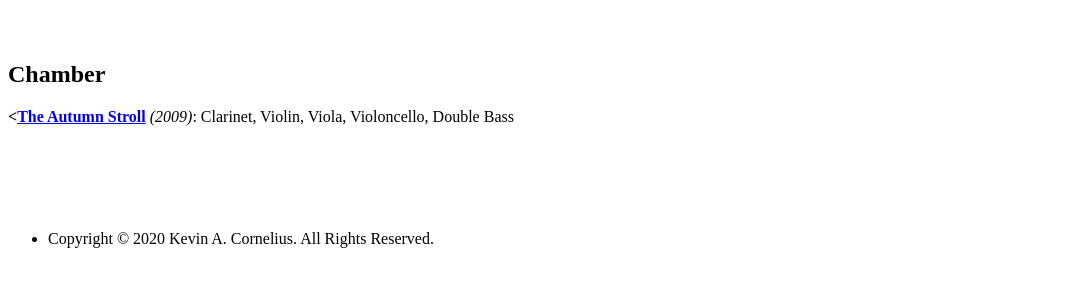
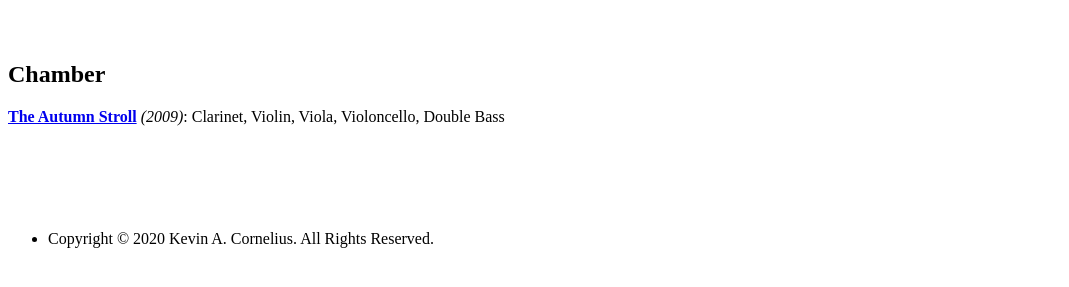
Before and after one commit to kevinacornelius/kevinacornelius.github.io, a Jekyll site: the page built from sheet-music/index.html, in a window 1280 px wide. Shown: the part 263-550 px from the top of the page, without its empty margins (0-1069 px from the left). Built offline with Jekyll 4.4.1, drawn with Linux system fonts in a browser that asks for light colours; nearby versions of some CDN libraries.

Commit message:
Update index.html

```diff
--- a/sheet-music/index.html
+++ b/sheet-music/index.html
@@ -8,7 +8,7 @@
 <p>All sheet music that is available for purchase is listed below. If you plan buy more a single work, use <a href="https://store.kevinacornelius.com/">this store link</a> instead. Thanks for supporting my music!</p>
     <br/><br/>
 <h2>Chamber</h2>
-<p class="indent"><strong><<a href="https://gum.co/FuImA" href="_blank">The Autumn Stroll</a></strong> <em>(2009)</em>: Clarinet, Violin, Viola, Violoncello, Double Bass</p>
+<p class="indent"><strong><a href="https://gum.co/FuImA" target="_blank">The Autumn Stroll</a></strong> <em>(2009)</em>: Clarinet, Violin, Viola, Violoncello, Double Bass</p>
 <br/><br/>
 
 <br />
```
